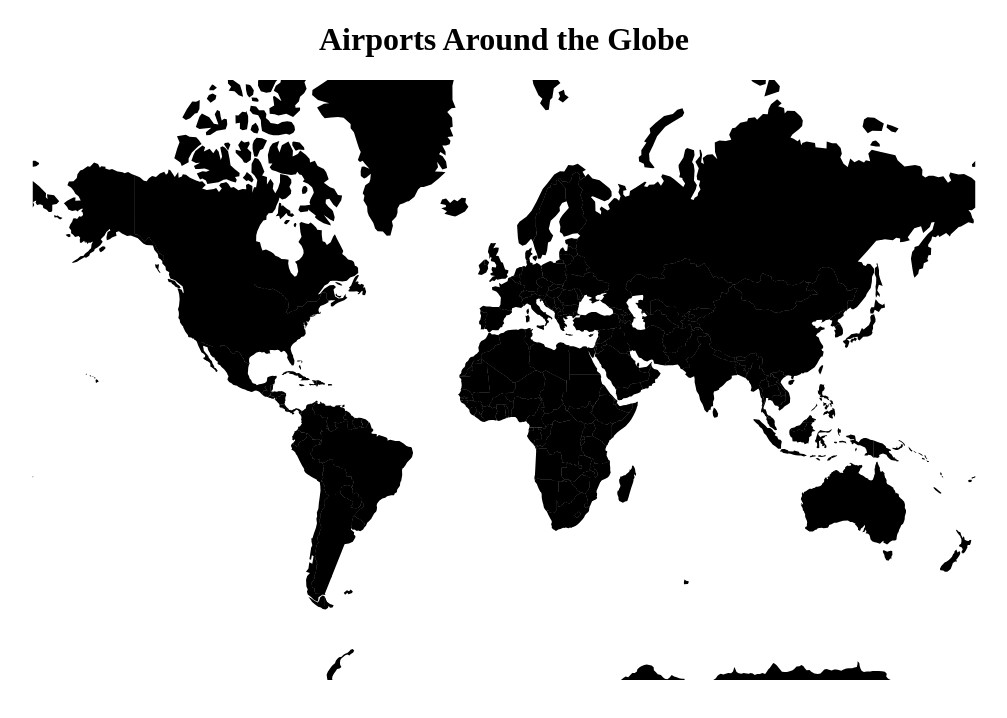
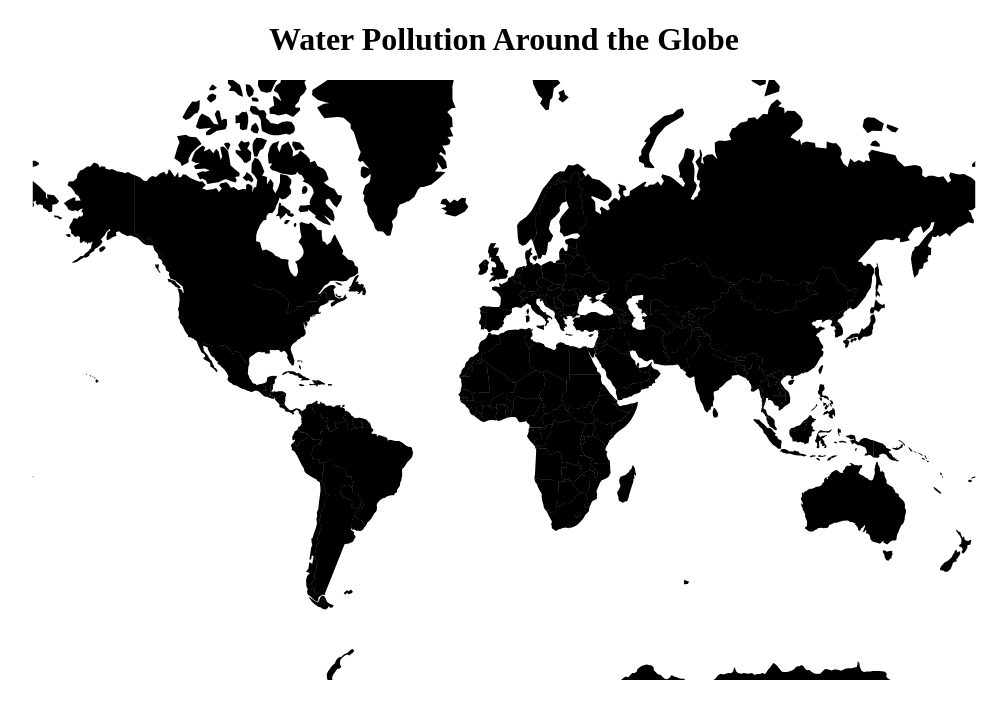
Before and after one commit to NikBostrom/waterPollution, a plain HTML site: page implementation/index.html in a window 1280 px wide. Shown: the whole page, without its empty margins (136-1143 px from the left). Drawn offline with Linux system fonts and the light colour scheme.

Commit message:
updated first website header to reflect water pollution as opposed to airports

```diff
--- a/implementation/index.html
+++ b/implementation/index.html
@@ -7,7 +7,7 @@
     <link rel="stylesheet" href="css/style.css">
 </head>
 <body>
-    <h1>Airports Around the Globe</h1>
+    <h1>Water Pollution Around the Globe</h1>
 
     <div id="viz-area"></div>
 
```
